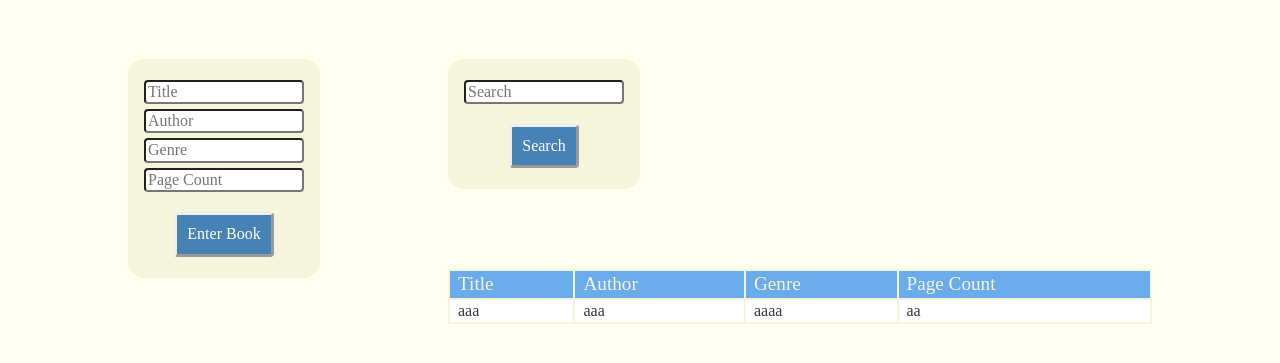
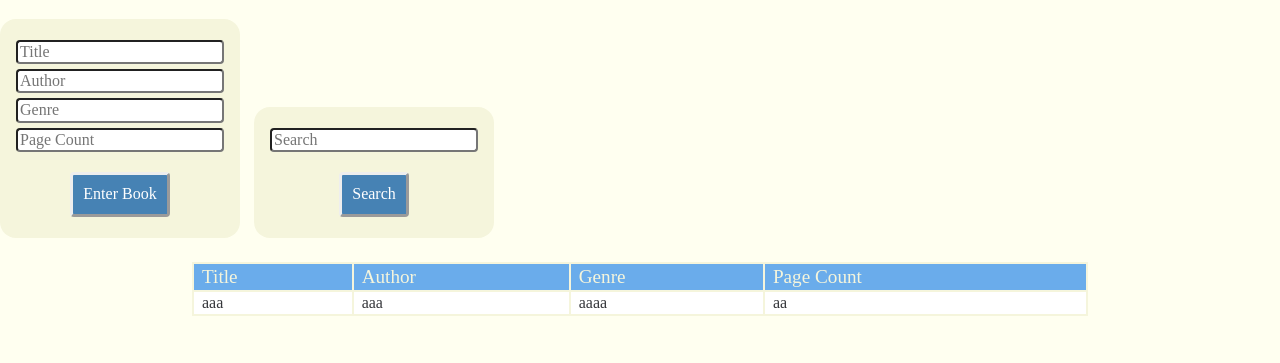
Before and after one commit to swic-cis-177/mt-project-elizabeth-meyer, a website with bundled scripts: page index.html in a window 1280 px wide. Shown: the part 61-424 px from the top of the page. Built offline with nearby package versions, Linux system fonts and the light colour scheme; a web font is replaced by a local one.

Commit message:
Center table.

```diff
--- a/style.css
+++ b/style.css
@@ -5,11 +5,9 @@ body {
 form {
   background-color: beige;
   border-radius: 1em;
-  float: left;
-  margin: 5vmin auto;
-  margin-left: 10%;
+  display: inline-block;
+  margin-right: 10px;
   padding: 1em;
-  width: 15%;
 }
 h1 {
   color: steelblue;
@@ -48,9 +46,9 @@ button:hover {
 table {
   background-color: beige;
   color: rgb(54, 55, 59);
-  float: right;
-  margin: 5vmin 10%;
-  width: 55%;
+  margin-left: 15%;
+  margin-right: 15%;
+  width: 70%;
 }
 
 td {
@@ -66,3 +64,9 @@ thead tr {
 tbody tr:nth-child(odd) {
   background-color: white;
 }
+
+p {
+  color: steelblue;
+  font-size: 1.5em;
+  text-align: center;
+}
```
